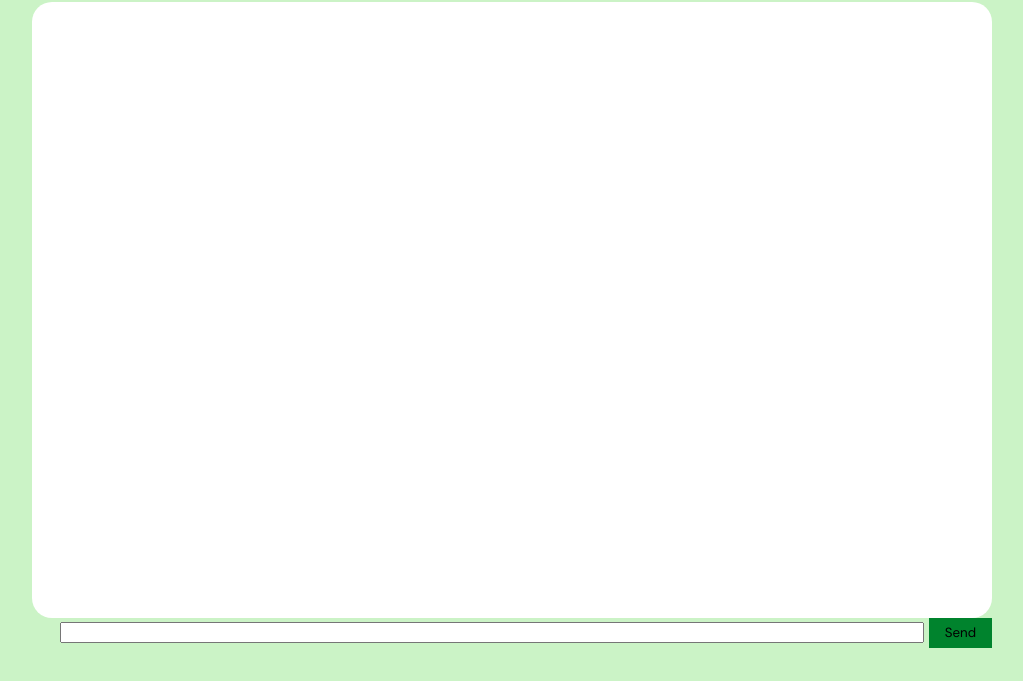
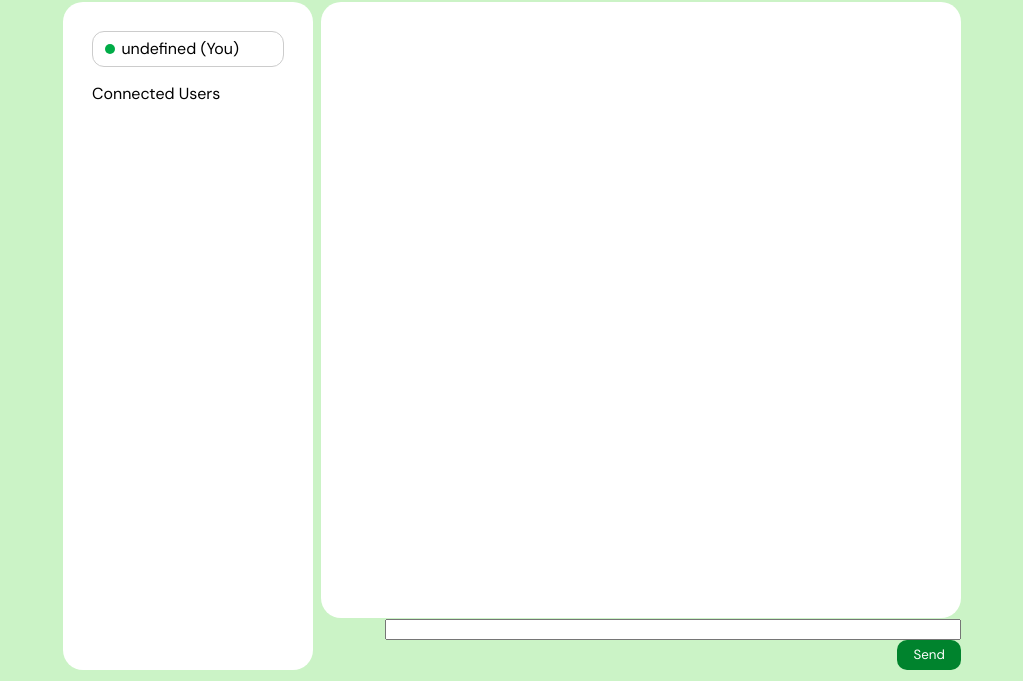
Before and after one commit to Dushyant674/Chat-Application, a plain HTML site: page chat.html in a window 1280 px wide. Shown: the part 119-800 px from the top of the page, without its empty margins (128-1151 px from the left). Drawn offline with nearby package versions, Linux system fonts and the light colour scheme; a web font is replaced by a local one.

Commit message:
new feature- users list

```diff
--- a/assets/css/style.css
+++ b/assets/css/style.css
@@ -86,9 +86,40 @@ body{
     width: 3rem;
     height: 3rem;
 }
+.room{
+    display: flex;
+    justify-content: center;
+}
+.users-list{
+    /* width: 20vw; */
+    margin-right: .5rem;
+    background: #fff;
+    border-radius: 20px;
+    padding: 1.8rem;
+}
+.users{
+    width: 15vw;
+    border: 1px solid #ccc;
+    border-radius: 12px;
+    padding: .4rem;
+
+}
+.active{
+    display: inline-block;
+    width: 10px;
+    height: 10px;
+    background: #00AC47;
+    border-radius: 50%;
+    margin: 0 6px;
+}
+.connuser{
+    margin: 1rem 0;
+}
 .msg-container{
+    width: 50vw;
+    margin-right: auto;
     height: 77vh;
-    /* background: #00832D; */
+    background: #00832D;
     padding: 2rem;
     background: #fff;
     border-radius: 20px;
@@ -99,7 +130,6 @@ body{
     padding: 0.4rem 1rem;
     margin: 1.1rem;
     border-radius: 10px;
-
 }
 .left{
     float: left;
@@ -125,8 +155,10 @@ body{
 .send button{
     cursor: pointer;
     background: #00832D;
+    color: #fff;
     border: none;
     outline: none;
+    border-radius: 10px;
     padding: .4rem 1rem;
 }
 .bgcolors{
--- a/chat.html
+++ b/chat.html
@@ -12,10 +12,19 @@
     <div class="container">
         <div class="container-logo">
             <img src="/assets/images/google-chat-icon.png" alt="">
+            <span>D-Chat Messenger App</span>
         </div>
+        <div class="room">
+            <div class="users-list">
+                <p class="users" id="yourName">
+                    <span class="active"></span>sadf
+                </p>
+                <p class="connuser">Connected Users</p>
+                <div class="user-container">
+                </div>
+            </div>
+            <div>
                 <div class="msg-container">
-            <!-- <div class="msg right">You: How are you</div> -->
-            <!-- <div class="msg left">Nitesh: I am good</div> -->
                 </div>
                 <div class="send">
                     <form id="send-container" action="#">
@@ -24,6 +33,8 @@
                     </form>
                 </div>
             </div>
+        </div>
+    </div>
     <script src="http://localhost:3000/socket.io/socket.io.js"></script>
     <script src="/script.js"></script>
 </body>
--- a/nodeserver/index.js
+++ b/nodeserver/index.js
@@ -4,10 +4,8 @@ const users = {};
 
 io.on('connection', socket => {
     socket.on('new-user-joined', userName => {
-        // console.log("new user", userName)
         users[socket.id] = userName;
-        socket.broadcast.emit('user-joined', userName);
-        socket.broadcast.emit('connected-users', users);
+        io.emit('connected-users', users);
     });
 
     socket.on('send', message => {
@@ -20,5 +18,4 @@ io.on('connection', socket => {
         socket.broadcast.emit('left', users[socket.id]);
         delete users[socket.id];
     })
-
 });
--- a/script.js
+++ b/script.js
@@ -1,18 +1,33 @@
 const socket = io('http://localhost:3000', {
     transports: ['websocket', 'polling', 'flashsocket']
 }),
-    form = document.querySelector('#send-container'),
-    messageInput = document.querySelector('#messageInp'),
-    messageContainer = document.querySelector('.msg-container'),
-    audio = new Audio('/assets/audio/ting.mp3');
+form = document.querySelector('#send-container'),
+messageInput = document.querySelector('#messageInp'),
+messageContainer = document.querySelector('.msg-container'),
+uName = document.querySelector('#yourName'),
+userlist = document.querySelector('.user-container')
+audio = new Audio('/assets/audio/ting.mp3');
 
-function givename() {
+// fetch the user's name form URL
+const givename = ()=>{
     let splitUrl = window.location.href.split("?")[1];
+    uName.innerHTML = `<span class="active"></span>${splitUrl} (You)`
     return splitUrl;
 }
 
 let userId = givename();
 
+const active = (user)=>{
+    // userlist.innerHTML = ''
+    if(userId != user){
+        const activeuser = document.createElement('p');
+        activeuser.classList.add('users');
+        activeuser.innerHTML = `<span class="active"></span>${user}`;
+        userlist.append(activeuser);
+    }
+}
+
+// add the message received from other user's on our chat page
 const append = (message, position) => {
     const messageElement = document.createElement('div');
     messageElement.innerText = message;
@@ -24,6 +39,7 @@ const append = (message, position) => {
     }
 }
 
+// when user send message will check if not blank and send to server
 form.addEventListener("submit", (e) => {
     e.preventDefault();
     const message = messageInput.value;
@@ -31,16 +47,12 @@ form.addEventListener("submit", (e) => {
     messageInput.value = '';
     socket.emit('send', message)
 })
+socket.emit('new-user-joined', userId);
 
 socket.on('connected-users', onlineUsers =>{
+    userlist.innerHTML = ''
     for(let i in onlineUsers)
-    console.log(onlineUsers[i]);
-})
-
-socket.emit('new-user-joined', userId);
-
-socket.on('user-joined', userName => {
-    append(`${userName} joined the chat`, 'right');
+    active(onlineUsers[i]);
 })
 
 socket.on('receive', data => {
```
Also changed, not shown: index.html (+0 -1 lines). Lines whose indentation alone changed are shown as unchanged.
